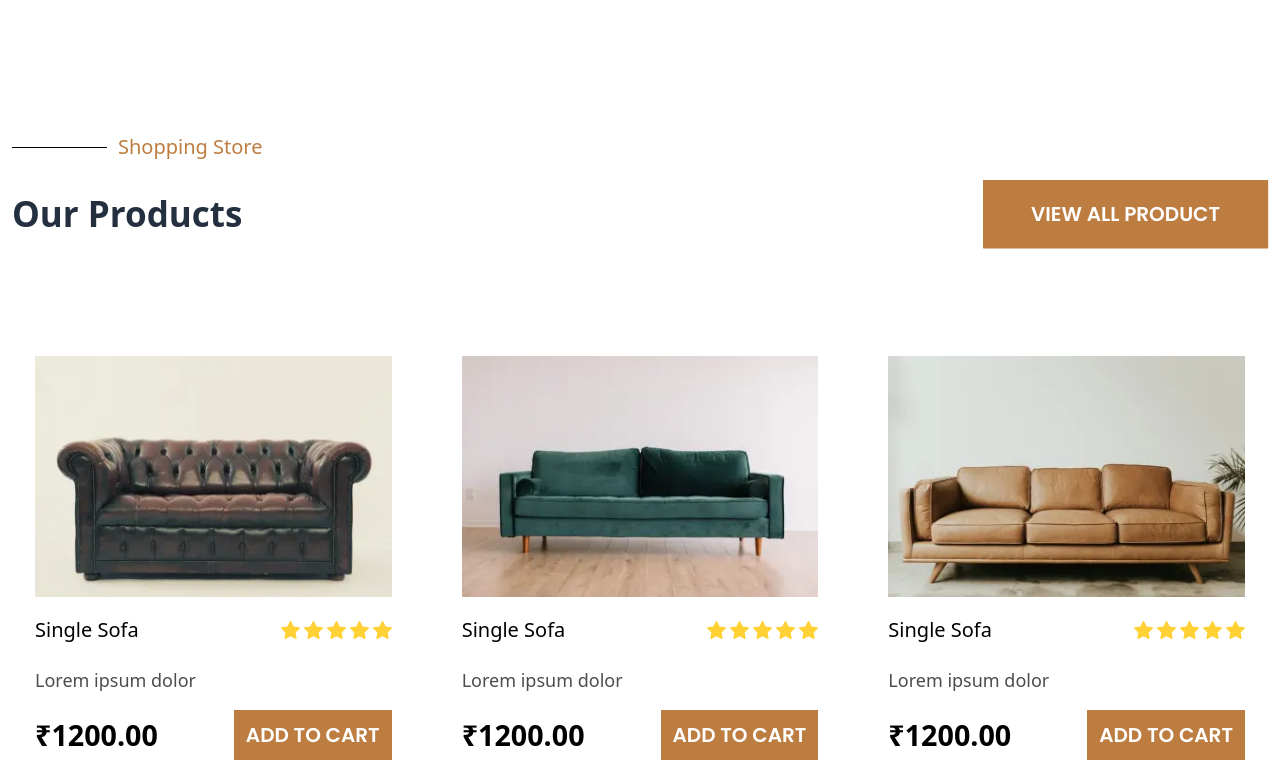
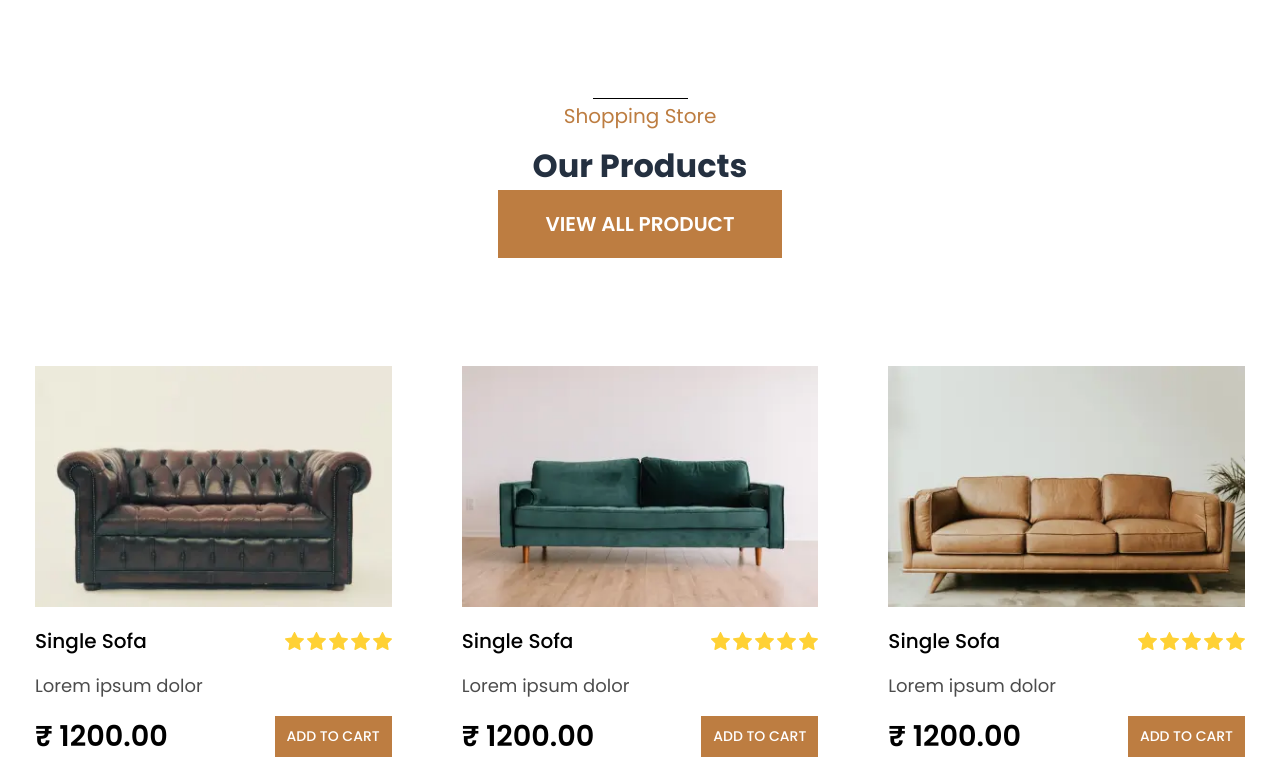
Before and after one commit to vikram-jakhar/Design, a React (Vite) app: page /about in a window 1280 px wide. Shown: the part 802-1580 px from the top of the page. Built offline with nearby package versions, Linux system fonts and the light colour scheme.

Commit message:
add side bar

```diff
--- a/src/components/ComanBtn.jsx
+++ b/src/components/ComanBtn.jsx
@@ -3,13 +3,9 @@ import React from 'react'
 const Commonbtn = (props) => {
   return (
     <div>
-<button className= {` ${props.padding} relative transition button1 group  hover:scale-[1.1] duration-500 ease-in-out hover:brightness-110 active:brightness-90 font-poppins text-[12px] sm:text-[20px] text-[#FFF] font-semibold p-[10px_13px] sm:p-[19px_48px] shadow-[inset_18rem_0_00#BD7D41]`}>
-<span className='group-hover:brightness-110 duration-500 text-nowrap'> {props.text}</span>
-<svg className=' absolute fill-[#BD7D41] top-[-5%] left-[-5%] w-[110%] h-[110%] z-[-1] duration-500 ' viewBox="-5 -5 110 110" preserveAspectRatio="none" aria-hidden="true">
-    <path className=' duration-500 ease-in-out transition' d="M0,0 C0,0 100,0 100,0 C100,0 100,100 100,100 C100,100 0,100 0,100 C0,100 0,0 0,0"/>
-  </svg>
-
-
+<button onClick={props.fun} className= {` ${props.padding}  isolation-auto z-10   before:absolute before:w-full before:transition-all before:duration-700 before:hover:w-full before:-right-full before:hover:right-0 before:rounded-0  before:bg-[#243040] before:-z-10  before:aspect-square before:hover:scale-150 overflow-hidden before:hover:duration-700
+ relative text-nowrap   font-poppins text-[12px] sm:text-[20px] text-[#FFF] font-semibold p-[10px_13px] sm:p-[19px_48px] shadow-[inset_18rem_0_00#BD7D41]`}>
+{props.text}
 </button>
 
 
--- a/src/components/SingleSofa.jsx
+++ b/src/components/SingleSofa.jsx
@@ -146,13 +146,13 @@ const SingleSofa = () => {
             <h2 className=" pt-4 sm:pt-[29px] max-sm:text-center text-xl sm:text-[35px] font-poppins font-bold leading-normal max-w-[436px]">Buy trending furniture Products.</h2>
             <p className=" pt-[19px] text-lg font-poppins leading-normal font-normal text-[#000000B2] max-w-[422px]">Lorem ipsum dolor sit amet, consectetur adipiscing elit. Sed faucibus, urna at pulvinar porta</p>
             <div className="flex max-lg:justify-between sm:gap-[14px] pt-[39px] max-sm:mt-6">
-              <button className="w-[41px] h-[41px] rounded-[10px] bg-white flex justify-center items-center" onClick={() => btn?.current?.slickPrev()}>
+              <button className="w-[41px] h-[41px] rounded-[10px] bg-white flex justify-center items-center" onClick={() => btn?.current?.slickNext()}>
                 <svg width="21" height="8" viewBox="0 0 21 8" fill="none" xmlns="http://www.w3.org/2000/svg" >
                   <path d="M0.646446 4.35355C0.451185 4.15829 0.451185 3.84171 0.646446 3.64645L3.82843 0.464466C4.02369 0.269204 4.34027 0.269204 4.53553 0.464466C4.7308 0.659728 4.7308 0.976311 4.53553 1.17157L1.70711 4L4.53553 6.82843C4.7308 7.02369 4.7308 7.34027 4.53553 7.53553C4.34027 7.7308 4.02369 7.7308 3.82843 7.53553L0.646446 4.35355ZM21 4.5H1V3.5H21V4.5Z"
                     fill="black" />
                 </svg>
               </button>
-              <button className="w-[41px] h-[41px] rounded-[10px] bg-white flex justify-center items-center" onClick={() => btn?.current?.slickNext()}>
+              <button className="w-[41px] h-[41px] rounded-[10px] bg-white flex justify-center items-center" onClick={() => btn?.current?.slickPrev()}>
                 <svg width="21" height="8" viewBox="0 0 21 8" fill="none" xmlns="http://www.w3.org/2000/svg">
                   <path d="M20.3536 4.35355C20.5488 4.15829 20.5488 3.84171 20.3536 3.64645L17.1716 0.464466C16.9763 0.269204 16.6597 0.269204 16.4645 0.464466C16.2692 0.659728 16.2692 0.976311 16.4645 1.17157L19.2929 4L16.4645 6.82843C16.2692 7.02369 16.2692 7.34027 16.4645 7.53553C16.6597 7.7308 16.9763 7.7308 17.1716 7.53553L20.3536 4.35355ZM0 4.5H20V3.5H0V4.5Z" fill="black" />
                 </svg>
--- a/src/components/SopingStore.jsx
+++ b/src/components/SopingStore.jsx
@@ -1,15 +1,17 @@
-import React from 'react'
-import Comanbtn from './ComanBtn'
-import Sofa_1 from '../assets/img/sofa_1.webp'
-import Sofa_2 from '../assets/img/sofa_2.webp'
-import Sofa_3 from '../assets/img/sofa_3.webp'
-import Sofa_4 from '../assets/img/sofa_4.webp'
-import Sofa_5 from '../assets/img/sofa_5.webp'
-import Sofa_6 from '../assets/img/sofa_6.webp'
-import { Star } from '../svgFile/svg'
+import React, { useEffect, useState } from "react";
+import Sofa_1 from "../assets/img/sofa_1.webp";
+import Sofa_2 from "../assets/img/sofa_2.webp";
+import Sofa_3 from "../assets/img/sofa_3.webp";
+import Sofa_4 from "../assets/img/sofa_4.webp";
+import Sofa_5 from "../assets/img/sofa_5.webp";
+import Sofa_6 from "../assets/img/sofa_6.webp";
+import { Star } from "../svgFile/svg";
+import Commonbtn from "./ComanBtn";
 
-const crd = [
+const mycardinfo = [
+
     {
+
         img: Sofa_1
     },
     {
@@ -28,52 +30,94 @@ const crd = [
         img: Sofa_6
     },
 ]
+const Oursection = () => {
+    const [sidebar, setSidebar] = useState(false);
+    const [cart, setCart] = useState([])
+    function addcart(mycard) {
+        setSidebar(true);
+        setCart([...cart, mycard])
+    }
+    function close() {
+        setSidebar(false);
 
-const Crddata = crd.map((crd) => (
-    <div className=' col-span-1 px-3'>
-        <div className=' bg-white duration-500 hover:shadow-[6px_13px_38px_0_rgba(0,0,0,0.12)] px-[23px] pt-[18px] pb-[53px] mb-6 group '>
-            <div className=' overflow-hidden'>
-                <img className=' group-hover:scale-[1.1] duration-[400ms] w-full' src={crd.img} alt="card_img" />
-            </div>
-            <div className=' pt-[19px] flex items-center justify-between pb-[22px]'>
-                <p className='text-black font-medium text-xl'>Single Sofa</p>
-                <span className='flex gap-1'>
+    }
+    function removecart(index) {
+        const leftcart = [...cart];
+        leftcart.splice(index, 1);
+        setCart(leftcart);
+
+        if (leftcart.length === 0) {
+            setSidebar(false);
+        }
+    }
+    const sideCard = cart.map((mycard, index) => (
+        <div key={index} className='!p-[10px_10px_10px_10px] md:!p-[18px_23px_18px_23px] lg:!p-[18px_10px_18px_10px] min-[1200px]:!p-[18px_23px_18px_23px]  duration-300 cursor-pointer hover:shadow-[6px_13px_38px_0px] hover:shadow-[#0000001f] mx-auto bg-[#FFF] mt-3' data-aos='zoom-in'>
+            <img src={mycard.img} alt="img" />
+            <div className=' flex items-center justify-between mt-[19px]'>
+                <p className=' font-medium font-poppins text-[20px] text-[#000]'>Single Sofa</p>
+                <div className=' flex items-center gap-[3px]'>
                     <Star />
                     <Star />
                     <Star />
                     <Star />
                     <Star />
-                </span>
+                </div>
             </div>
-            <p className=' text-lg font-normal text-[#4D4D4D] pb-4'>Lorem ipsum dolor </p>
-            <div className='flex items-center justify-between'>
-                <p className=' text-black text-[16px] sm:text-[28.667px] font-semibold'>₹1200.00</p>
-                <Comanbtn text='ADD TO CART' padding='!p-[10px_12px]' />
+            <p className=' text-[#000000b3] text-[18px] font-normal font-poppins leading-[normal] mt-[16px]'>Lorem ipsum dolor </p>
+            <div className=' flex items-center justify-between pt-[16px]'>
+                <p className=' font-poppins text-[23.667px] md:text-[28.667px] font-semibold text-[#000]'>₹ 1200.00</p>
+                <Commonbtn fun={() => removecart(index)} padding=' !text-[12px] !p-[10px_10px] md:!p-[10px_12px] !font-medium hover:!shadow-[inset_.5rem_0_0_0]' text='REMOVE TO CART' />
+
             </div>
         </div>
-    </div>
-))
+    ))
+    const mycard = mycardinfo.map((mycard) => (
+        <div className=' w-full sm576:w-1/2 lg:w-1/3 px-3 pt-[10px] sm:pt-[42px]'>
+            <div className='p-[18px_10px_40px_10px] md:p-[18px_23px_53px_23px] lg:p-[18px_10px_53px_10px] min-[1200px]:p-[18px_23px_53px_23px] max-w-[422px] max-h-[483px] w-full h-full duration-300 cursor-pointer hover:shadow-[6px_13px_38px_0px] hover:shadow-[#0000001f] mx-auto lg:mx-0' data-aos='zoom-in'>
+                <img src={mycard.img} alt="" />
+                <div className=' flex items-center justify-between mt-[19px]'>
+                    <p className=' font-medium font-poppins text-[20px] text-[#000]'>Single Sofa</p>
+                    <div className=' flex items-center gap-[3px]'>
+                        <Star />
+                        <Star />
+                        <Star />
+                        <Star />
+                        <Star />
 
-
-
-const SopingStore = () => {
-    return (
-        <div className=' pt-[135px] overflow-hidden'>
-            <div className=' max-w-[1320px] mx-auto px-3 pb-14 lg:pb-[144px]'>
-                <div className='flex items-center gap-[11px] pb-[19px] '>
-                    <span className=' w-[70px] sm:w-[95px] h-[1px] bg-black' />
-                    <p className=' text-[#BD7D41] font-normal text-[14px] sm:text-xl'>Shopping Store</p>
+                    </div>
                 </div>
-                <div className=' flex gap-[13px] items-center justify-center sm:justify-between sm:pb-[90px] '>
-                    <h2 className=' text-[#243040] leading-normal text-nowrap text-[20px] sm:text-[35px] font-bold max-w-[436px]'>Our Products</h2>
-                    <Comanbtn text='VIEW ALL PRODUCT' />
-                </div>
-                <div className='grid grid-cols-1 md:grid-cols-2 lg:grid-cols-3 -mx-3'>
-                    {Crddata}
+                <p className=' text-[#000000b3] text-[18px] font-normal font-poppins leading-[normal] mt-[16px]'>Lorem ipsum dolor </p>
+                <div className=' flex items-center justify-between pt-[16px]'>
+                    <p className=' font-poppins text-[23.667px] md:text-[28.667px] font-semibold text-[#000]'>₹ 1200.00</p>
+                    <Commonbtn fun={() => addcart(mycard)} padding=' !text-[14px] !p-[10px_10px] md:!p-[10px_12px] !font-medium hover:!shadow-[inset_.5rem_0_0_0]' text='ADD TO CART' />
                 </div>
             </div>
         </div>
+    ))
+    return (
+        <>
+            <div className={`${sidebar ? "left-0" : "left-[-100%]"} overflow-y-scroll bg-[linear-gradient(270deg,#8c939b_0%,#243040_100%)] min-[1200px]:w-[27%] lg992:w-[35%] sm450px:w-[65%] w-[80%]  sm576:w-[50%] px-3 duration-500 ease-in-out h-full fixed top-0 pt-[40px] z-30`}>
+                <div onClick={close} className="z-20 relative cursor-pointer group ">
+                    <span className="flex bg-white  group-hover:bg-[#BD7D41]  absolute -right-0 duration-500 top-[-12px] rotate-45 h-[2px] w-6"></span>
+                    <span className="flex bg-white group-hover:bg-[#BD7D41] absolute -right-0 duration-500 -rotate-45 h-[2px] w-6 top-[-12px]"></span>
+                </div>
+                {sideCard}
+            </div>
+            <div className=' max-w-[1341px] mx-auto px-3 pt-[60px] sm576:pt-[80px] md:pt-[100px] lg992:pt-[135px] pb-[60px] sm:pb-[80px] md:pb-[110px] lg:pb-[169px] overflow-hidden'>
+                <div className=' flex items-center xs450px:flex-row  flex-col gap-[2px]  xs450px:gap-[11px]' data-aos='zoom-in'>
+                    <hr className=' max-w-[95px] w-full h-[1px] bg-[#000000] border-t-[unset]' />
+                    <p className=' font-poppins text-[20px] font-normal text-[#BD7D41] leading-[normal]'>Shopping&nbsp;Store</p>
+                </div>
+                <div className=' flex justify-between sm576:flex-row  flex-col items-center w-full mt-[11px]'>
+                    <p className=' font-poppins text-[32px] xs450px:text-[35px] text-[#243040] font-bold max-w-[436px] leading-[normal]' data-aos='zoom-in'>Our Products</p>
+                    <Commonbtn text='VIEW ALL PRODUCT' data-aos='zoom-in' /></div>
+                <div className="flex flex-wrap flex-row -mx-3 md:pt-[48px]">
+                    {mycard}
+                </div>
+
+            </div>
+        </>
     )
 }
 
-export default SopingStore
+export default Oursection
```
Also changed, not shown: src/Pages/Homepages.jsx (+2 -5 lines), src/components/Herosec.jsx (+7 -7 lines), src/svgFile/svg.jsx (+6 -6 lines).
